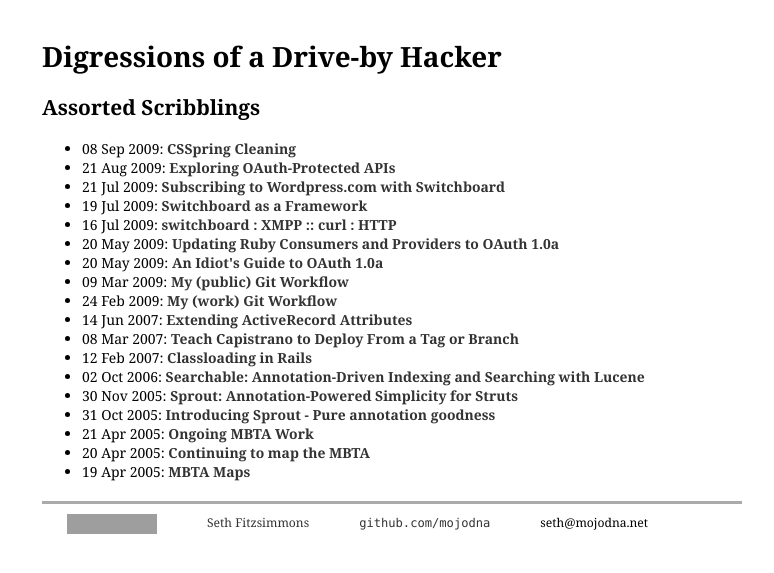
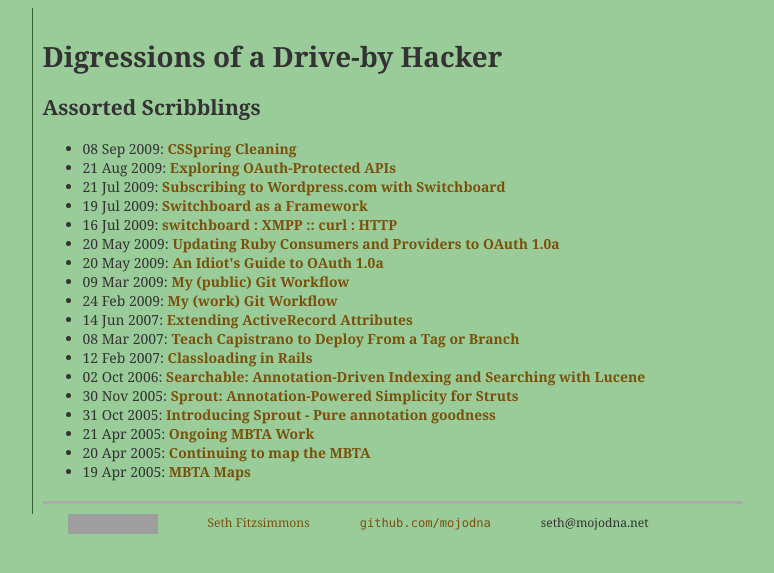
Before and after one commit to mojodna/mojodna.net, a Jekyll site: the page built from index.html, in a window 1280 px wide. Shown: the top 573 px of the page, without its empty margins (248-1022 px from the left). Built offline with Jekyll 4.4.1, drawn with Linux system fonts in a browser that asks for light colours; grey boxes are pictures that could not be loaded.

Commit message:
updated styles

```diff
--- a/_layouts/default.html
+++ b/_layouts/default.html
@@ -20,6 +20,8 @@
 _uacct = "UA-66841-1";
 urchinTracker();
 </script>
+<script type="text/javascript" src="http://use.typekit.com/tyk8zag.js"></script>
+<script type="text/javascript">try{Typekit.load();}catch(e){}</script>
 </head>
 <body>
 
--- a/_layouts/post.html
+++ b/_layouts/post.html
@@ -19,6 +19,8 @@
 _uacct = "UA-66841-1";
 urchinTracker();
 </script>
+<script type="text/javascript" src="http://use.typekit.com/tyk8zag.js"></script>
+<script type="text/javascript">try{Typekit.load();}catch(e){}</script>
 </head>
 <body>
 
--- a/css/screen.css
+++ b/css/screen.css
@@ -1,10 +1,12 @@
 a, a:link, a:visited, a:hover, a:active {
-	color: #333;
+	color: #7A500B;
 	font-weight: bold;
 	text-decoration: none;
 }
 
 body {
+        background-color: #99CC99;
+	color: #333333;
 	font-family: Georgia, "Times New Roman", serif;
 	font-size: 87%;
 }
@@ -26,6 +28,7 @@ ul li {
 }
 
 #container {
+	border-left: 1px solid #336633;
 	max-width: 700px;
 	margin-left: auto;
 	margin-right: auto;
--- a/css/syntax.css
+++ b/css/syntax.css
@@ -1,5 +1,5 @@
 .highlight {
-	background: #eee !important;
+	background: #D4E2C9 !important;
 	border: 1px solid #666;
 	max-width: 650px;
 	padding: 1px 3px;
```
